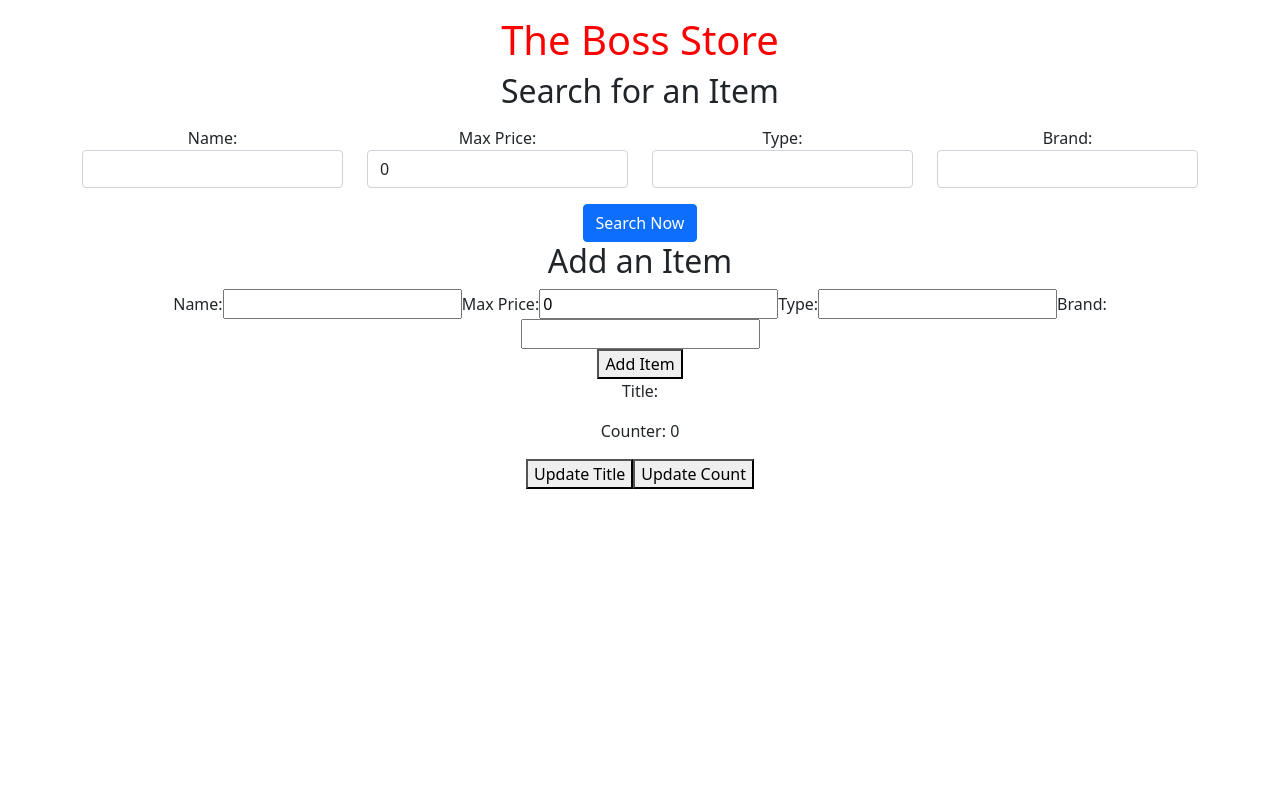
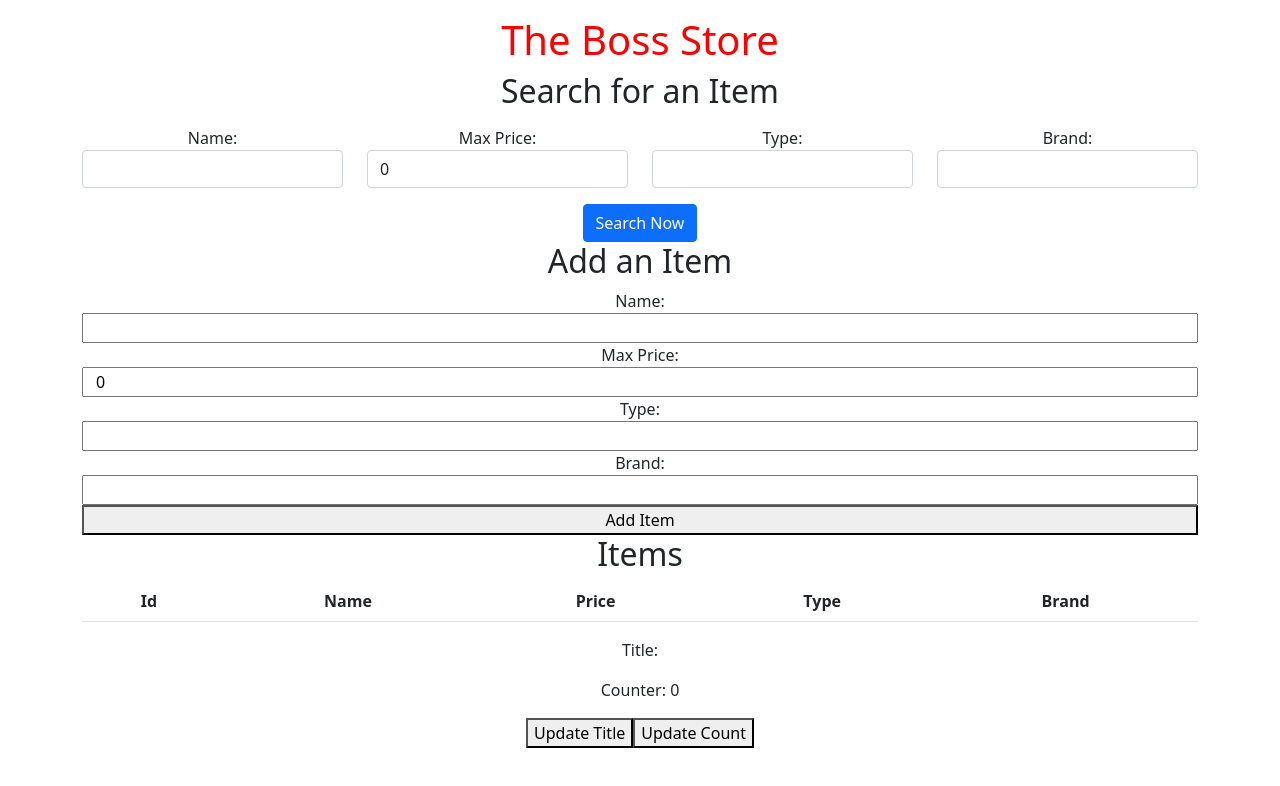
Before and after one commit to CodeWarrior-debug/techwtim-react, a React (Create React App) app: page / in a window 1280 px wide. Shown: the top 786 px of the page. Built offline with nearby package versions, Linux system fonts and the light colour scheme.

Commit message:
styling exercise vid 8

```diff
--- a/src/components/AddItem/index.js
+++ b/src/components/AddItem/index.js
@@ -1,4 +1,4 @@
-import { useState } from 'react'
+import { useState } from "react";
 
 function AddItem(props) {
   const [name, setName] = useState("");
@@ -7,56 +7,61 @@ function AddItem(props) {
   const [type, setType] = useState("");
 
   const addItemButtonPressed = () => {
-    props.addItem(
-      {name: name,
-        price: price,
-        type: type,
-        brand: brand,
-      });
+    props.addItem({ name: name, price: price, type: type, brand: brand });
     setName("");
     setPrice(0);
     setType("");
     setBrand("");
   };
 
-
-    // console.log('Name: ' + name, 'Price: ' + price, 'Type: ' + type, 'Brand: ' + brand);
-    // props.callback({name:name, price:price, type:type, brand:brand})
-
+  // console.log('Name: ' + name, 'Price: ' + price, 'Type: ' + type, 'Brand: ' + brand);
+  // props.callback({name:name, price:price, type:type, brand:brand})
 
   return (
-    <>
-      <h2>Add an Item</h2>
-      <form>
-        {/* Name */}
-        <label for= 'name-field'>Name:</label>
-        <input
-        id='name-field'
-        type='text'
-        value={name}
-        onChange={ (e) => setName(e.target.value)}>
-        </input>
-        {/* Price */}
-        <label for= 'price-field'>Max Price:</label>
-        <input id='price-field' type='number' value={price}
-        onChange={ (e) => setPrice(e.target.value)}>
-        </input>
-        {/* Type */}
-        <label for= 'type-field'>Type:</label>
-        <input id='type-field' type='text' value={type}
-        onChange={ (e) => setType(e.target.value)}>
-        </input>
-        {/* Brand */}
-        <label for= 'brand-field'>Brand:</label>
-        <input id='brand-field' type='text' value={brand}
-        onChange={ (e) => setBrand(e.target.value)}>
-        </input>
-      </form>
+    <div className="container">
+      <div className="row">
+        <h2>Add an Item</h2>
+          {/* Name */}
+          <label for="name-field">Name:</label>
+          <input
+            id="name-field"
+            type="text"
+            value={name}
+            onChange={(e) => setName(e.target.value)}
+          ></input>
+          {/* Price */}
+          <label for="price-field">Max Price:</label>
+          <input
+            id="price-field"
+            type="number"
+            value={price}
+            onChange={(e) => setPrice(e.target.value)}
+          ></input>
+          {/* Type */}
+          <label for="type-field">Type:</label>
+          <input
+            id="type-field"
+            type="text"
+            value={type}
+            onChange={(e) => setType(e.target.value)}
+          ></input>
+          {/* Brand */}
+          <label for="brand-field">Brand:</label>
+          <input
+            id="brand-field"
+            type="text"
+            value={brand}
+            onChange={(e) => setBrand(e.target.value)}
+          ></input>
+      </div>
 
-      <button type="button" onClick={addItemButtonPressed} >Add Item </button>
-
-    </>
-  )
+      <div className="row">
+        <button type="button" onClick={addItemButtonPressed}>
+          Add Item{" "}
+        </button>
+      </div>
+    </div>
+  );
 }
 
 export default AddItem;
--- a/src/components/ItemsDisplay/index.js
+++ b/src/components/ItemsDisplay/index.js
@@ -1,24 +1,46 @@
 function ItemsDisplay(props) {
+  const showItem = () => {
+    return (
+      <div>
+        {props.items.map((item) => {
+          return (
+            <tr>
+            <th scope='row' className="container">{item.id}</th>
+                <td>{item.name}</td>
+                <td>{item.price}</td>
+                <td>{item.type}</td>
+                <td>{item.brand}</td>
+              </tr>
+          );
+        })}
+      </div>
+    );
+  };
   return (
-    <div>
-      {props.items.map((item) => {
-        return (
-          <div className="container">
-            <div classname='row mt-3' >
-            <p>ID: {item.id}</p>
-            <p>Name: {item.name}</p>
-            <p>Price: {item.price}</p>
-            <p>Type: {item.type}</p>
-            <p>Brand: {item.brand}</p>
-            </div>
-          </div>
+    <div className="container">
+      <div className="row">
+        <h2>Items</h2>
+        <table className='table table-striped'>
+          <thead>
+            <tr>
+              <th scope='col'>Id</th>
+              <th scope='col'>Name</th>
+              <th scope='col'>Price</th>
+              <th scope='col'>Type</th>
+              <th scope='col'>Brand</th>
+            </tr>
+          </thead>
+          <tbody>
 
-        )
+          </tbody>
 
-
-      })}
+        </table>
+        </div>
+      <div className="row"></div>
+      <div className="row"></div>
+      <div className="row"></div>
+      {props.items.map(showItem)}
     </div>
-    );
+  );
 }
-
 export default ItemsDisplay;
--- a/src/components/SearchBar/index.js
+++ b/src/components/SearchBar/index.js
@@ -21,7 +21,7 @@ function SearchBar(props) {
       <h2>Search for an Item</h2>
       <div className="row mt-3">
         {/* Name */}
-        <div className="col">
+        <div className="col-3">
           <label for="name-field">Name:</label>
           <input
             id="name-field"
@@ -32,7 +32,7 @@ function SearchBar(props) {
             ></input>
         </div>
         {/* Price */}
-        <div className="col">
+        <div className="col-3">
           <label for="price-field">Max Price:</label>
           <input
             id="price-field"
@@ -43,7 +43,7 @@ function SearchBar(props) {
           ></input>
         </div>
         {/* Type */}
-        <div className="col">
+        <div className="col-3">
           <label for="type-field">Type:</label>
           <input
             id="type-field"
@@ -54,7 +54,7 @@ function SearchBar(props) {
           ></input>
         </div>
         {/* Brand */}
-        <div className="col">
+        <div className="col-3">
           <label for="brand-field">Brand:</label>
           <input
             id="brand-field"
```
